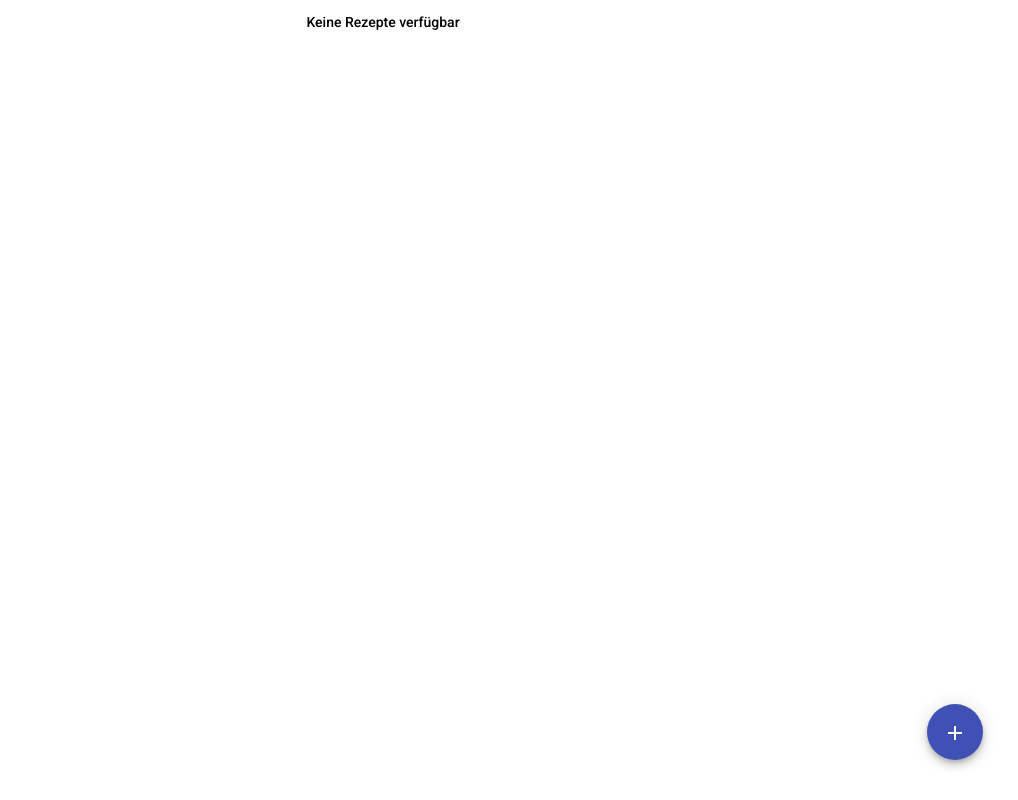
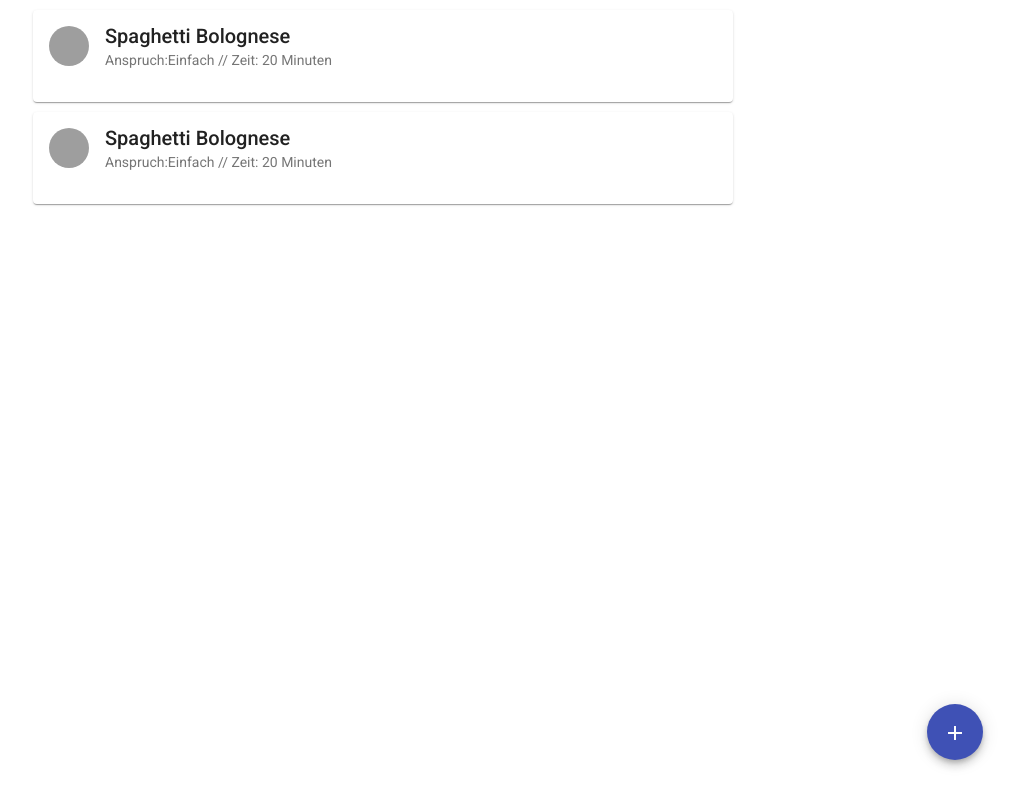
Before and after one commit to tw258/cookbook, an Angular app: page / in a window 1280 px wide. Shown: the whole page, without its empty margins (257-1275 px from the left). Built offline with nearby package versions, Linux system fonts and the light colour scheme; grey boxes are pictures that could not be loaded.

Commit message:
add recipe dummy list

```diff
--- a/src/app/recipe.service.ts
+++ b/src/app/recipe.service.ts
@@ -37,10 +37,43 @@ export interface Recipe {
   providedIn: 'root',
 })
 export class RecipeService {
-  private recipes: Recipe[] = [];
+  private _recipes: Recipe[] = [
+    {
+      id: nanoid(),
+      title: 'Spaghetti Bolognese',
+      note: 'Lorem ipsum dolor sit amet, consetetur sadipscing elitr, sed diam nonumy eirmod tempor invidunt ut labore et dolore magna aliquyam erat, sed diam voluptua. At vero eos et accusam et justo duo dolores et ea rebum. Stet clita kasd gubergren, no sea takimata sanctus est Lorem ipsum dolor sit amet. Lorem ipsum...',
+      preparationTimeInMinutes: 20,
+      difficulty: Difficulty.Easy,
+      parameterizedIngredients: [
+        {
+          amount: 1,
+          ingredient: 'Eier',
+          measurement: Measurement.Pieces,
+        },
+      ],
+    },
+    {
+      id: nanoid(),
+      title: 'Spaghetti Bolognese',
+      note: 'Lorem ipsum dolor sit amet, consetetur sadipscing elitr, sed diam nonumy eirmod tempor invidunt ut labore et dolore magna aliquyam erat, sed diam voluptua. At vero eos et accusam et justo duo dolores et ea rebum. Stet clita kasd gubergren, no sea takimata sanctus est Lorem ipsum dolor sit amet. Lorem ipsum...',
+      preparationTimeInMinutes: 20,
+      difficulty: Difficulty.Easy,
+      parameterizedIngredients: [
+        {
+          amount: 1,
+          ingredient: 'Eier',
+          measurement: Measurement.Pieces,
+        },
+      ],
+    },
+  ];
+
+  get recipes() {
+    return this._recipes;
+  }
 
   addRecipe(recipe: Recipe) {
-    this.recipes.push({
+    this._recipes.push({
       ...recipe,
       id: nanoid(),
     });
```
